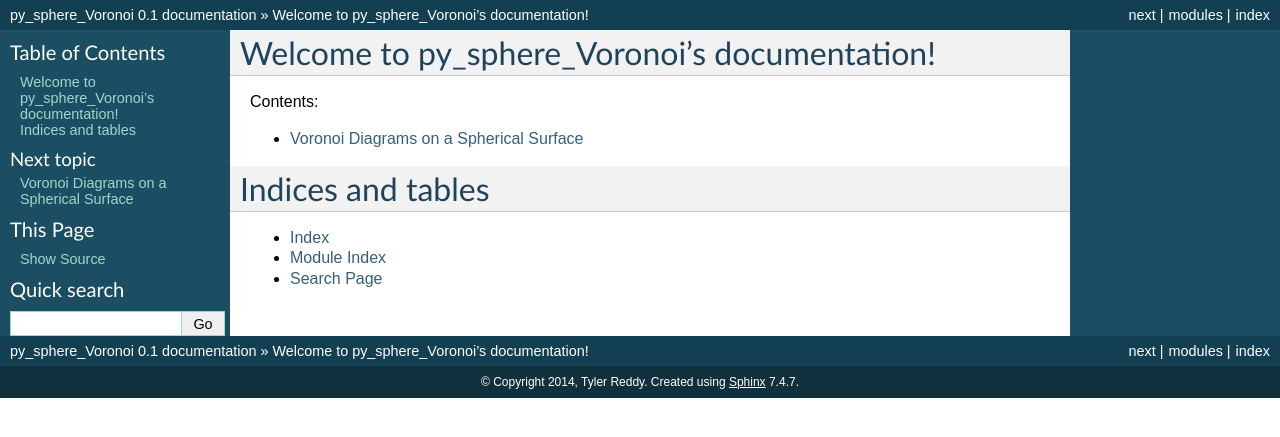
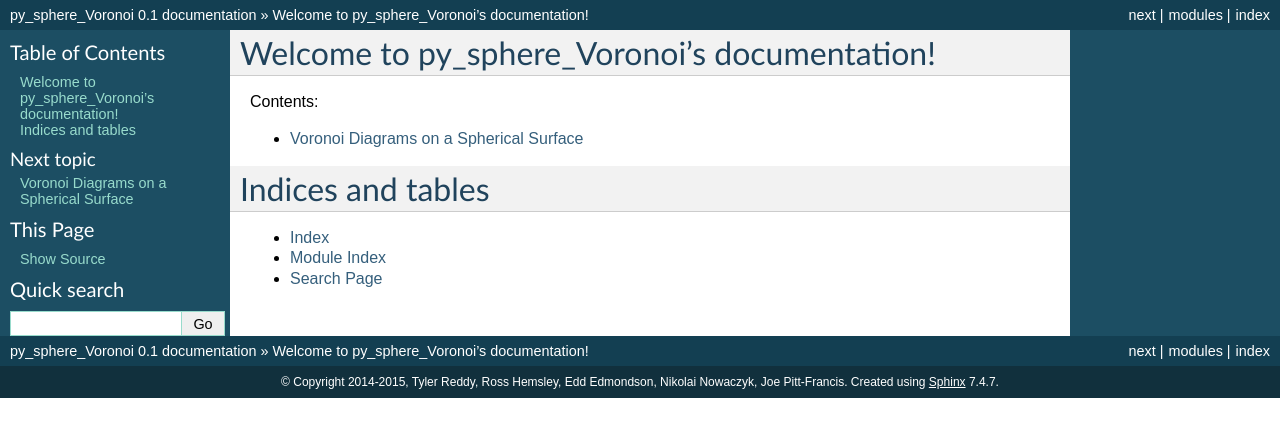
Before and after one commit to tylerjereddy/py_sphere_Voronoi, a Sphinx documentation site: the page built from docs/index.rst, in a window 1280 px wide. Shown: the top 437 px of the page. Built offline with Sphinx 7.4.7, drawn with Linux system fonts in a browser that asks for light colours.

Commit message:
conf.py updated to properly concatenate the author list to the copyright in sphinx docs.

```diff
--- a/docs/conf.py
+++ b/docs/conf.py
@@ -59,7 +59,7 @@ master_doc = 'index'
 # General information about the project.
 authors = u'Tyler Reddy, Ross Hemsley, Edd Edmondson, Nikolai Nowaczyk, Joe Pitt-Francis'
 project = u'py_sphere_Voronoi'
-copyright = u'2014, Tyler Reddy'
+copyright = u'2014-2015, ' + authors
 
 # The version info for the project you're documenting, acts as replacement for
 # |version| and |release|, also used in various other places throughout the
```
